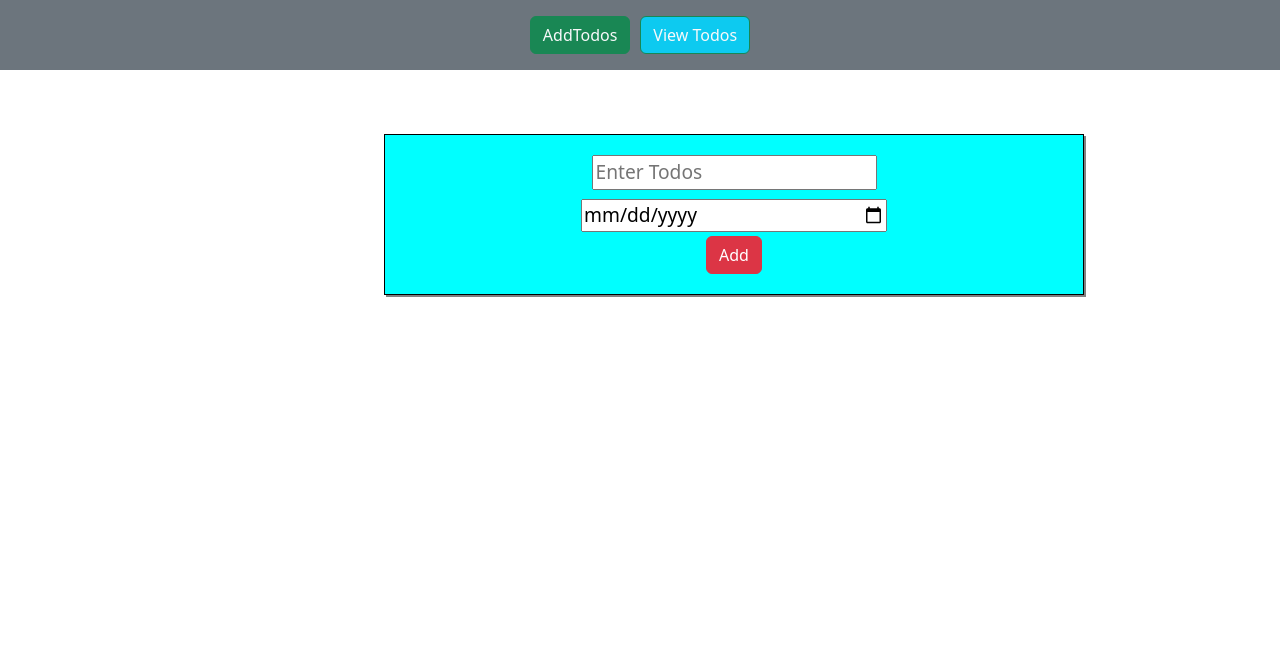
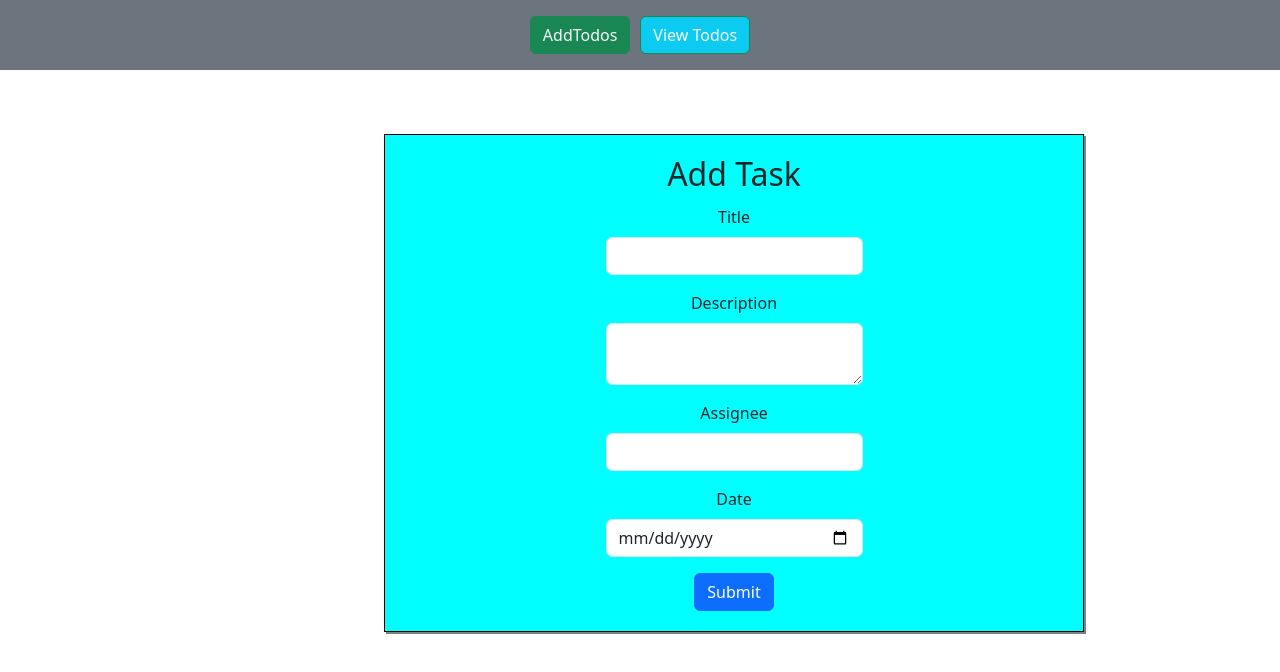
Before and after one commit to Dornal2002/react-assignments, a React (Create React App) app: page /addtodos in a window 1280 px wide. Shown: the top 672 px of the page. Built offline with nearby package versions, Linux system fonts and the light colour scheme.

Commit message:
Assignment8 Added

```diff
--- a/db.json
+++ b/db.json
@@ -1,40 +1,36 @@
 {
   "todos": [
     {
-        "id": "0d57",
-        "title": "Day 1",
-        "date": "2024-03-21",
+      "id": "895d",
+      "title": "sfdhg",
+      "description": "shdg jshgd fj",
+      "assignee": "sdhg jhg sjdgh",
+      "date": "2024-03-13",
+      "isCompleted": true
+    },
+    {
+      "id": "8ad5",
+      "title": "First Todo",
+      "description": "descritpiton",
+      "assignee": "assignee",
+      "date": "2024-03-16",
       "isCompleted": false
     },
     {
-        "id": "0641",
-        "title": "alignment1",
-        "date": "2024-03-28",
-        "isCompleted": true
-      },
-      {
-        "id": "1214",
-        "title": "alignment1",
-        "date": "2024-03-28",
+      "id": "4cb0",
+      "title": "todo 2",
+      "description": "udshf",
+      "assignee": "hjsgdf",
+      "date": "2024-03-22",
       "isCompleted": false
     },
     {
-        "id": "b856",
-        "title": "a",
-        "date": "2024-03-12",
-        "isCompleted": false
-      },
-      {
-        "id": "7c39",
-        "title": "a",
-        "date": "2024-03-12",
+      "id": "56cc",
+      "title": "sjdgf",
+      "description": "jhdgs shgdf",
+      "assignee": "shgd",
+      "date": "2024-03-24",
       "isCompleted": true
-      },
-      {
-        "id": "c5bd994a-4c47-470f-a2bd-591c8a836e75",
-        "title": "sandhya",
-        "date": "2024-03-14",
-        "isCompleted": false
     }
   ]
 }
--- a/src/App.tsx
+++ b/src/App.tsx
@@ -11,7 +11,7 @@ import Error from "./components/Error";
 import ViewTodo from "./components/ViewTodo";
 import TodoNavbar from "./components/TodoNavbar";
 import { QueryClientProvider, QueryClient } from 'react-query';
-import Todos from "./components/Todos";
+import Todos from './components/Todos';
 
 const queryClient =new QueryClient()
 function App() {
@@ -21,7 +21,7 @@ function App() {
       <Router>
         <TodoNavbar />
         <Routes>
-          <Route path="/" element={<Todos />} />
+          <Route path="/" element={<Todos/>} />
           <Route path="/addtodos" element={<AddTodos />} />
           <Route path="/viewtodos/:id" element={<ViewTodo />} />
           <Route path="*" element={<Error />} />
--- a/src/components/AddTodos.tsx
+++ b/src/components/AddTodos.tsx
@@ -1,68 +1,137 @@
-import React, { useState } from "react";
-import { useNavigate } from "react-router";
-import { Todo } from "./Todos";
+import React from "react";
+import { Form, Formik, useFormik, Field, ErrorMessage } from "formik";
+import * as yup from "yup";
+import axios from "axios";
+import { useNavigate } from "react-router-dom";
 import { v4 as uuidv4, validate } from "uuid";
 
-export default function AddTodos() {
-  const [title, setTitle] = useState("");
-  const [date, setDate] = useState("");
-  const [todolist, setTodolist] = useState<Todo[]>([]);
+const AddTodos = () => {
   const navigate = useNavigate();
-  const unique_id=uuidv4;
+  const unique_id = uuidv4;
 
-  const getCurrentDate = () => {
-    const today = new Date();
-    const year = today.getFullYear();
-    const month = (today.getMonth() + 1).toString().padStart(2, "0");
-    const day = today.getDate().toString().padStart(2, "0");
-    return `${year}-${month}-${day}`;
-  };
+  const validationSchema = yup.object({
+    title: yup.string().required("Title is required"),
+    description: yup.string().required("Description is required"),
+    assignee: yup.string().required("Assignee is required"),
+    date: yup.date()
+      .min(new Date(), "due date cannot be less than current data")
+      .required("Due date is required"),
+  });
 
-  const handleAdd = () => {
-    if (title) {
-      const todoExists = todolist.filter((todo) => (todo.title === title && todo.date==date));
-      if (todoExists) {
-        alert("Todo already exists");
-        return;
+  const formik = useFormik({
+    initialValues: {
+      id: "",
+      title: "",
+      description: "",
+      assignee: "",
+      date: "",
+      isCompleted:false
+    },
+    validationSchema: validationSchema,
+    onSubmit: async (values) => {
+      try {
+        // Post data to your API endpoint
+        await axios.post("http://localhost:8000/todos", {
+          id: unique_id,
+          title: values.title,
+          description: values.description,
+          assignee: values.assignee,
+          date: values.date,
+          isCompleted:values.isCompleted
+        });
+
+        // Redirect to home page or wherever you want after successful submission
+        navigate("/");
+      } catch (error) {
+        console.error("Error:", error);
+        alert("Failed to add task. Please try again.");
       }
-      fetch("http://localhost:8000/todos", {
-        method: "POST",
-        headers: { "content-type": "application-json" },
-        body: JSON.stringify({
-          id:unique_id,
-          title: title,
-          date: date,
-          isCompleted: false,
-        }),
-      })
-        .then(() => {
-          navigate("/");
-        })
-        .then(() => alert("Data Added sucessfully"))
-        .catch((err) => err.message);
-    } else {
-      alert("Todo Cannot be Empty");
-    }
-  };
+    },
+  });
 
   return (
+
     <div className="container">
-      <input
-        type="text"
-        placeholder="Enter Todos"
-        value={title}
-        onChange={(e) => setTitle(e.target.value)}
-      />
-      <input
-        type="date"
-        className="inputdate"
-        value={date}
-        min={getCurrentDate()}
-        onChange={(e) => setDate(e.target.value)}
-      />
-      <button className="btn btn-danger" onClick={handleAdd}>
-        Add
-      </button>
+      <h2>Add Task</h2>
+      <form onSubmit={formik.handleSubmit}>
+        <div className="mb-3">
+          <label htmlFor="title" className="form-label">
+            Title
+          </label>
+          <input
+            type="text"
+            id="title"
+            name="title"
+            className="form-control"
+            onChange={formik.handleChange}
+            onBlur={formik.handleBlur}
+            value={formik.values.title}
+          />
+          {formik.touched.title && formik.errors.title && (
+            <div className="text-danger">{formik.errors.title}</div>
+          )}
+        </div>
+
+        <div className="mb-3">
+          <label htmlFor="description" className="form-label">
+            Description
+          </label>
+          <textarea
+            id="description"
+            name="description"
+            className="form-control"
+            onChange={formik.handleChange}
+            onBlur={formik.handleBlur}
+            value={formik.values.description}
+          ></textarea>
+          {formik.touched.description && formik.errors.description && (
+            <div className="text-danger">{formik.errors.description}</div>
+          )}
+        </div>
+
+        <div className="mb-3">
+          <label htmlFor="assignee" className="form-label">
+            Assignee
+          </label>
+          <input
+            type="text"
+            id="assignee"
+            name="assignee"
+            className="form-control"
+            onChange={formik.handleChange}
+            onBlur={formik.handleBlur}
+            value={formik.values.assignee}
+          />
+          {formik.touched.assignee && formik.errors.assignee && (
+            <div className="text-danger">{formik.errors.assignee}</div>
+          )}
+        </div>
+
+        <div className="mb-3">
+          <label htmlFor="dueDate" className="form-label">
+            Date
+          </label>
+          <input
+            type="date"
+            id="date"
+            name="date" // Un-commented this line
+            className="form-control"
+            onChange={formik.handleChange}
+            onBlur={formik.handleBlur}
+            value={formik.values.date}
+          />
+
+          {formik.touched.date && formik.errors.date && (
+            <div className="text-danger">{formik.errors.date}</div>
+          )}
+        </div>
+
+        <button type="submit" className="btn btn-primary">
+          Submit
+        </button>
+      </form>
     </div>
   );
-}
+};
+
+export default AddTodos;
--- a/src/components/Todos.css
+++ /dev/null
@@ -1,90 +0,0 @@
-.header{
-    font-weight: bold;
-}
-
-.container {
- display: flex;
- flex-direction: column;
- margin-right: 25%;
- margin-left: 30%;
- margin-top: 5%;
- padding: 20px;
- width: 700px;
- gap: 4px;
- box-shadow: 2px 2px gray;
- border: 1px solid black;
- justify-content: center;
- align-items: center;
- background-color: aqua;
-}
-
-.todos{
-    justify-content: center;
-    align-items: center;
-    margin-left: 5%;
-    margin-right: 5%;
-}
-
-.btn-Add{
-    background-color: green;
-    color: aliceblue;
-    font-size: 23px;
-    font-family: 'Gill Sans', 'Gill Sans MT', Calibri, 'Trebuchet MS', sans-serif;
-    border-radius: 10px;
-    margin-left: 5px;
-}
-
-.btn-delete{
-    background-color: red;
-    color: aliceblue;
-    font-size: 20px;
-    font-family: 'Gill Sans', 'Gill Sans MT', Calibri, 'Trebuchet MS', sans-serif;
-    border-radius: 10px;
-    margin-left: 10px;
-}
-input{
-    box-sizing: border-box;
-    font-size: larger;
-}
-
-li{
-    padding-left: -10%;
-    margin-left: 0%;
-}
-
-.inputfield{
- font-size: 25px;
- margin-left: 0px;
-}
-
-.switch{
-    cursor: pointer;
-}
-.card:hover{
-    transform: scale(1.05);
- box-shadow: 0 10px 20px rgba(0,0,0,.12), 0 4px 8px rgba(0,0,0,.06);
-}
-
-.card-content {
-    overflow-x:scroll;
-    overflow-y: hidden;
-    text-overflow: ellipsis;
-    white-space: nowrap;
-  }
-
-.btn:hover{
-    transform: scale(1.05);
- box-shadow: 0 10px 20px rgba(0,0,0,.12), 0 4px 8px rgba(0,0,0,.06);
-}
-
-.check-box{
-    height: 22px;
-    width: 25px;
-    margin-left: 10px;
-    margin-right: 5px;
-}
-
-.inputdate{
-    width: 306px;
-    margin-top: 5px;
-}
--- a/src/components/ViewTodo.tsx
+++ b/src/components/ViewTodo.tsx
@@ -4,6 +4,9 @@ import { useParams } from "react-router-dom";
 export default function ViewTodo() {
   const [title, setTitle] = useState<string>("");
   const [date,setDate]=useState<string>("");
+  const [description,setDescription]=useState<string>("")
+  const [assignee,setAssignee]=useState<string>("")
+
   const params = useParams();
   useEffect(() => {
     const fetchData = async () => {
@@ -12,6 +15,8 @@ export default function ViewTodo() {
       );
       setTitle(res.title);
       setDate(res.date);
+      setAssignee(res.assignee);
+      setDescription(res.description);
     };
     fetchData();
   }, [params.id]);
@@ -21,6 +26,10 @@ export default function ViewTodo() {
       <p>{title}</p>
       <label>Date: </label>
       <p>{date}</p>
+      <label>Description : </label>
+      <p>{description}</p>
+      <label>Assignee: </label>
+      <p>{assignee}</p>
     </div>
   );
 }
--- a/src/components/useFetch.tsx
+++ /dev/null
@@ -1,51 +0,0 @@
-import React, { useEffect, useState } from "react";
-
-export interface Todo {
-  id: number;
-  title: string;
-  date:string;
-  isCompleted: boolean;
-}
-
-export default function useFetch(url: string) {
-  const [todos, setTodos] = useState<Todo[]>([]);
-  const [loading, setLoading] = useState<boolean>(true);
-  const [error, setError] = useState(null);
-  const [refetch,setRefetch] = useState<boolean>(false)
-
-  const refetchData = (value:boolean) =>{
-    setRefetch(value)
-  }
-
-  useEffect(() => {
-    fetch(url)
-      .then((res) => {
-        if (!res.ok) {
-          throw Error("Error Occured : Could not fetch the data");
-        }
-        return res.json();
-      })
-      .then((data) => {
-        setTodos(data);
-        setLoading(false);
-        setError(null);
-        setRefetch(false)
-      })
-      .catch((err) => {
-        setError(err.message);
-        setLoading(false);
-      });
-  }, [refetch]);
-
-  // const refetch=()=>setTrigger(trigger+1)
-
-  // return (
-  //   <div>
-  //     <h1>TodoList</h1>
-  //     {error && <div>{error}</div>}
-  //     {loading && <div>Loading... </div>}
-  //     {todos && <GetTodos todos={todos} />}
-  //   </div>
-  // );
-  return { todos, loading, error,refetchData };
-}
--- a/src/types/Todo.tsx
+++ b/src/types/Todo.tsx
@@ -3,5 +3,7 @@ export interface Todo {
     id: string;
     title: string;
     date: string;
+    description:string;
+    assignee:string;
     isCompleted: boolean;
   }
```
Also changed, not shown: src/components/Todos.tsx (+12 -18 lines). Lines whose indentation alone changed are shown as unchanged.
